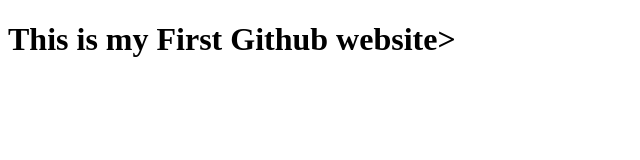
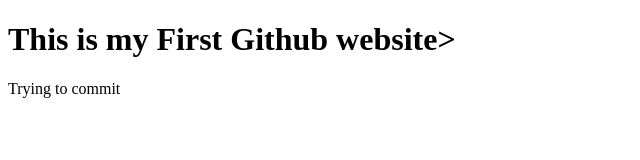
Before and after one commit to VijayJM/github-practice, a plain HTML site: page index.html in a window 1280 px wide. Shown: the whole page, without its empty margins (0-640 px from the left). Drawn offline with Linux system fonts and the light colour scheme.

Commit message:
Update index.html

```diff
--- a/index.html
+++ b/index.html
@@ -4,6 +4,7 @@
   </head>
   <body>
     <h1> This is my First Github website> </h1>
+    <p> Trying to commit </p>
   </body>
 
 
```
